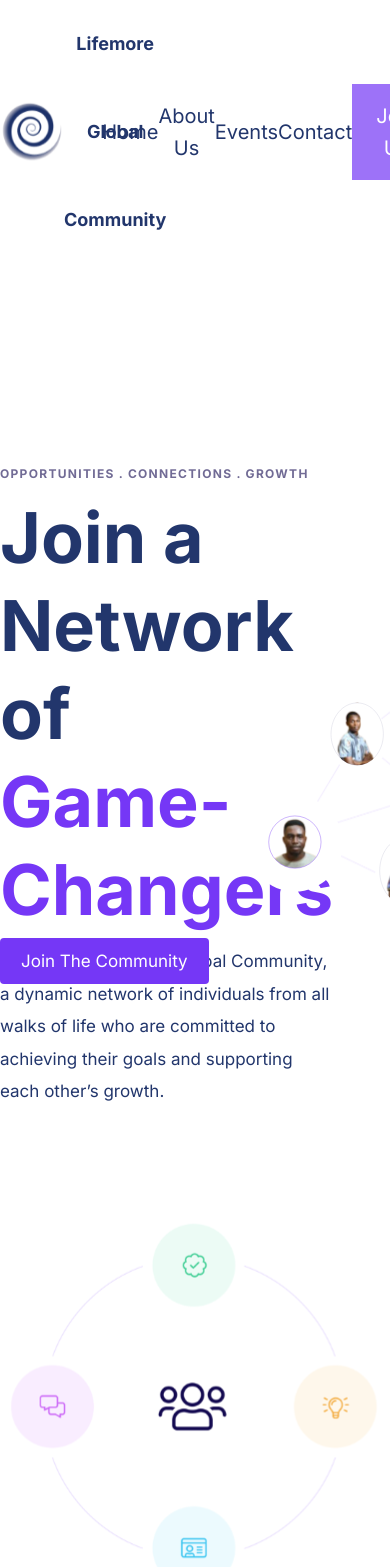
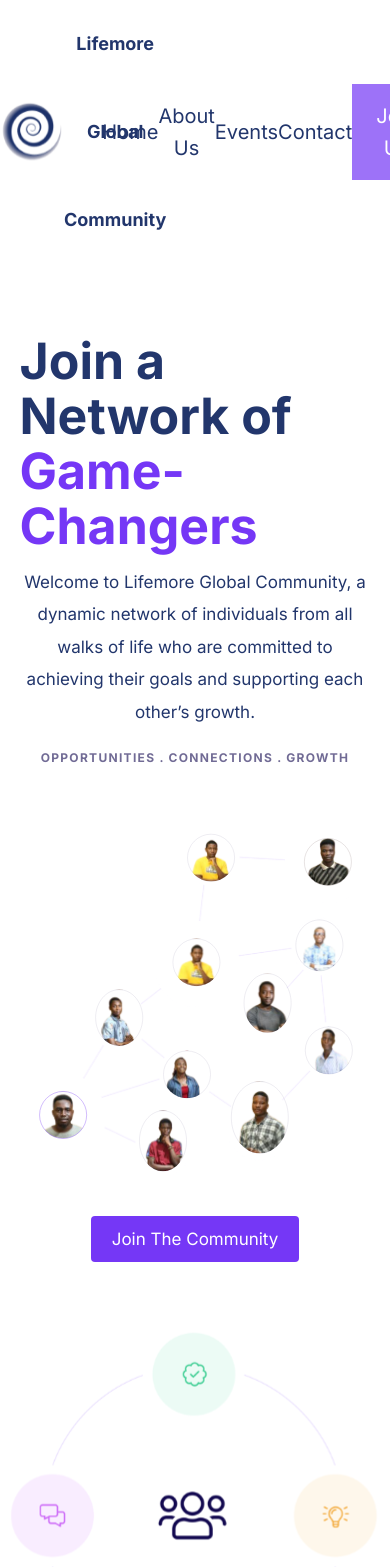
Before and after one commit to chayilDeborah/lifemore, a Next.js app: page / in a window 390 px wide. Shown: the top 1567 px of the page. Built offline with nearby package versions, Linux system fonts and the light colour scheme.

Commit message:
feat: fix homepage mobile responsiveness

```diff
--- a/src/app/page.js
+++ b/src/app/page.js
@@ -14,24 +14,29 @@
         <Navbar />
         <div className="flex justify-center">
           <div className="max-w-7xl w-[100%]">
-            <div className="flex">
+            <div className="lg:flex w-[90%] lg:w-[100%] mx-auto">
               <div>
-                <div className="mt-[200px] mb-[10px] text-[#716B95] text-[12px] font-bold leading-[19.5px] tracking-[1.3px]">
+                <div className="hidden lg:block lg:mt-[200px] mt-[85px] mb-[10px] text-[#716B95] text-[12px] font-bold leading-[19.5px] tracking-[1.3px]">
                   OPPORTUNITIES . CONNECTIONS . GROWTH
                 </div>
-                <div className="text-[#22366C] text-[70px] font-bold leading-[88px] lg:w-[621px] text-left mb-[11.88px]">Join a <p>Network of </p><span className="text-[#7537F6] ">Game-Changers</span></div>
-                <div className="text-[#22366C] text-[17px] leading-[32.4px] lg:w-[493.5px]">Welcome to Lifemore Global Community, a dynamic network of individuals from all walks of life who are committed to achieving their goals and supporting each other’s growth.</div>
+                <div className="text-[#22366C] lg:text-[70px] text-[50px] mt-[70px] lg:mt-[0px] font-bold leading-[55px] lg:leading-[88px] lg:w-[621px] text-left mb-[11.88px]">Join a <p>Network of </p><span className="text-[#7537F6] ">Game-Changers</span></div>
+                <div className="text-[#22366C] text-[17px] leading-[32.4px] lg:w-[493.5px] text-center lg:text-left">Welcome to Lifemore Global Community, a dynamic network of individuals from all walks of life who are committed to achieving their goals and supporting each other’s growth.</div>
+                <div className="lg:hidden lg:mt-[200px] lg:mt-[85px] mt-[20px] text-center lg:text-left mb-[10px] text-[#716B95] text-[12px] font-bold leading-[19.5px] tracking-[1.3px]">
+                  OPPORTUNITIES . CONNECTIONS . GROWTH
+                </div>
               </div>
-              <Image src={people} alt='icon' className="-ml-[86px] mt-[50px]"/>
+              <Image src={people} alt='icon' className="lg:-ml-[86px] mt-[50px]"/>
             </div>
-            <button className="bg-[#7537F6] hover:opacity-[0.699999988079071] absolute -mt-[169px] rounded-[4px] text-[17px] text-[#fff] leading-[18px] py-[14px] px-[21px]">Join The Community</button>
+            <div className="flex justify-center lg:block mt-[40px] lg:mt-[0px]">
+            <button className="bg-[#7537F6] hover:opacity-[0.699999988079071] mx-auto absolute lg:-mt-[169px] rounded-[4px] text-[17px] text-[#fff] leading-[18px] py-[14px] px-[21px]">Join The Community</button>
+            </div>
             <AboutPreview />
-            <CommunityInfo />
+            {/* <CommunityInfo /> */}
 
           </div>
         </div>
-        <Membership />
-        <Footer />
+        {/* <Membership /> */}
+        {/* <Footer /> */}
       </div>
     </>
   );
```
